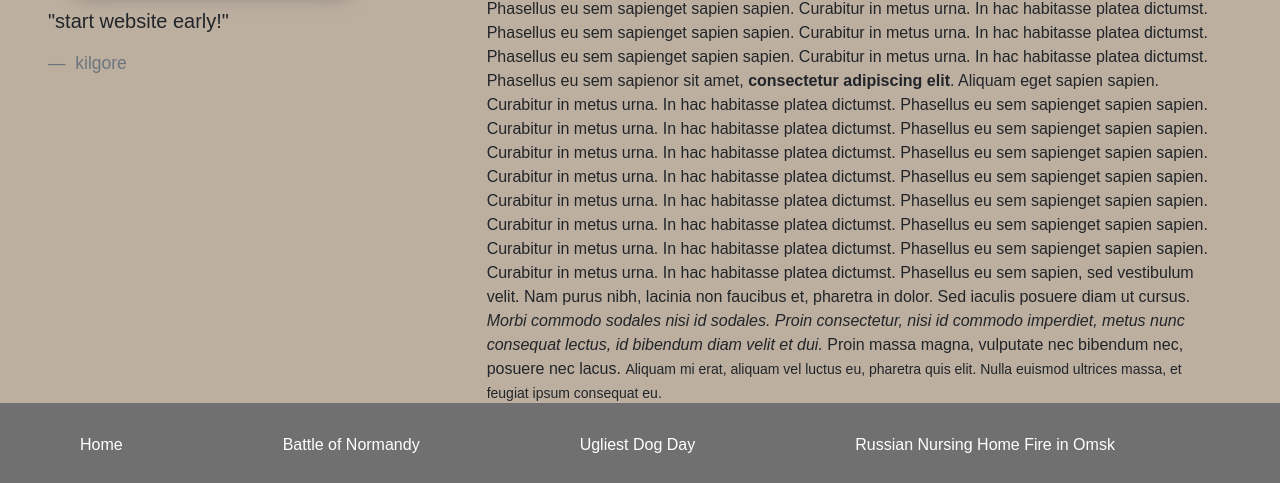
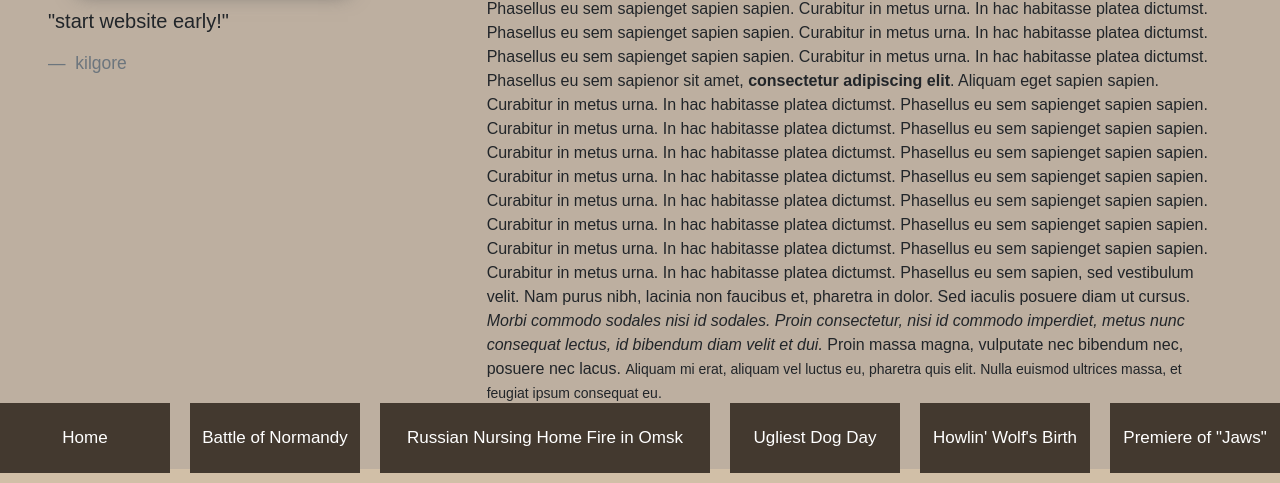
Before and after one commit to Nessa0716/On-My-Birthday, a plain HTML site: page javahome.html in a window 1280 px wide. Shown: the part 317-800 px from the top of the page. Drawn offline with nearby package versions, Linux system fonts and the light colour scheme.

Commit message:
added home button

```diff
--- a/javahome.html
+++ b/javahome.html
@@ -82,12 +82,13 @@
 <!-- Sticky Nav start -->
 
 <ul>
-  <li><a href="index.html">Home</a></li>
-  <li><a href="#news">Battle of Normandy</a></li>
-  <li><a href="#contact">Ugliest Dog Day</a></li>
-  <li><a href="#about">Russian Nursing Home Fire in Omsk</a></li>
-  <li><a href="#contact">Howlin' Wolf's Birth </a></li>
-  <li><a href="#contact">Premiere of "Jaws"</a></li>
+   <!-- 5 EVENTS -->
+   <button id="homebutton">Home</button>
+   <button id="button1">Battle of Normandy</button>
+   <button id="button2">Russian Nursing Home Fire in Omsk</button>
+<button id="button3">Ugliest Dog Day</button>
+<button id="button4">Howlin' Wolf's Birth</button>
+<button id="button5">Premiere of "Jaws"</button>
 </ul>
 <!-- Sticky Nav End -->
 
@@ -116,7 +117,7 @@
               </footer>
             </blockquote>
           </div>
-          <div class="col-md-8 text-dark" id="bgcolor">
+          <div class="col-md-8 text-dark" id="bgcolor" id="myDiv">
             <br>
             <br>
             <h3>
--- a/style.css
+++ b/style.css
@@ -60,13 +60,13 @@ body{
 
       #button1 {
         position: relative;
-        background-color: #a3a3a3;
+        background-color: #43392F;
         border: none;
         font-size: 17px;
-        color: #e9e9e9;
+        color: #ffffff;
         padding: 10px;
         width: 170px;
-        height: 50px;
+        height: 70px;
         text-align: center;
         transition-duration: 0.4s;
         text-decoration: none;
@@ -75,13 +75,73 @@ body{
       }
       #button2 {
         position: relative;
-        background-color: #a3a3a3;
+        background-color: #43392F;
         border: none;
         font-size: 17px;
-        color: #e9e9e9;
+        color: #ffffff;
         padding: 10px;
         width: 330px;
-        height: 50px;
+        height: 70px;
+        text-align: center;
+        transition-duration: 0.4s;
+        text-decoration: none;
+        overflow: hidden;
+        cursor: pointer;
+      }
+      #button3 {
+        position: relative;
+        background-color: #43392F;
+        border: none;
+        font-size: 17px;
+        color: #ffffff;
+        padding: 10px;
+        width: 170px;
+        height: 70px;
+        text-align: center;
+        transition-duration: 0.4s;
+        text-decoration: none;
+        overflow: hidden;
+        cursor: pointer;
+      }
+      #button4 {
+        position: relative;
+        background-color: #43392F;
+        border: none;
+        font-size: 17px;
+        color: #ffffff;
+        padding: 10px;
+        width: 170px;
+        height: 70px;
+        text-align: center;
+        transition-duration: 0.4s;
+        text-decoration: none;
+        overflow: hidden;
+        cursor: pointer;
+      }
+      #button5 {
+        position: relative;
+        background-color: #43392F;
+        border: none;
+        font-size: 17px;
+        color: #ffffff;
+        padding: 10px;
+        width: 170px;
+        height: 70px;
+        text-align: center;
+        transition-duration: 0.4s;
+        text-decoration: none;
+        overflow: hidden;
+        cursor: pointer;
+      }
+      #homebutton {
+        position: relative;
+        background-color: #43392F;
+        border: none;
+        font-size: 17px;
+        color: #ffffff;
+        padding: 10px;
+        width: 170px;
+        height: 70px;
         text-align: center;
         transition-duration: 0.4s;
         text-decoration: none;
@@ -99,15 +159,16 @@ background-color: #bdafa0;
 /* Sticky nav :start */
 
 ul {
-  list-style-type: none;
   margin: 0;
-  padding: 0;
   overflow: hidden;
-  background-color: #707070;
   position: fixed;
   bottom: 0;
   width: 100%;
   height: 10%;
+  padding: 0;
+  display: flex;
+  justify-content: space-between;
+  list-style-type: none;
 }
 
 li {
```
Also changed, not shown: index.html (+4 -4 lines).
